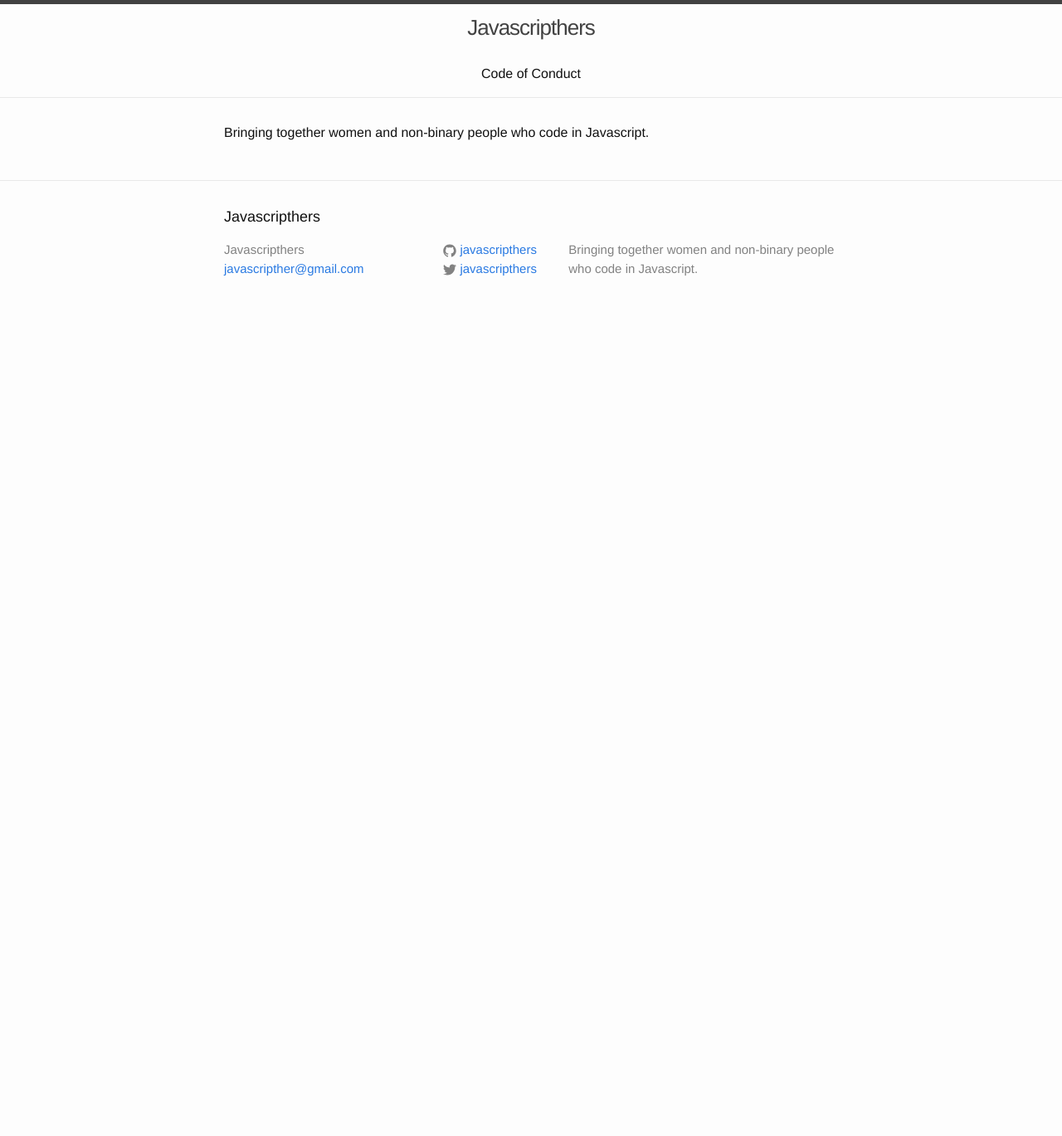
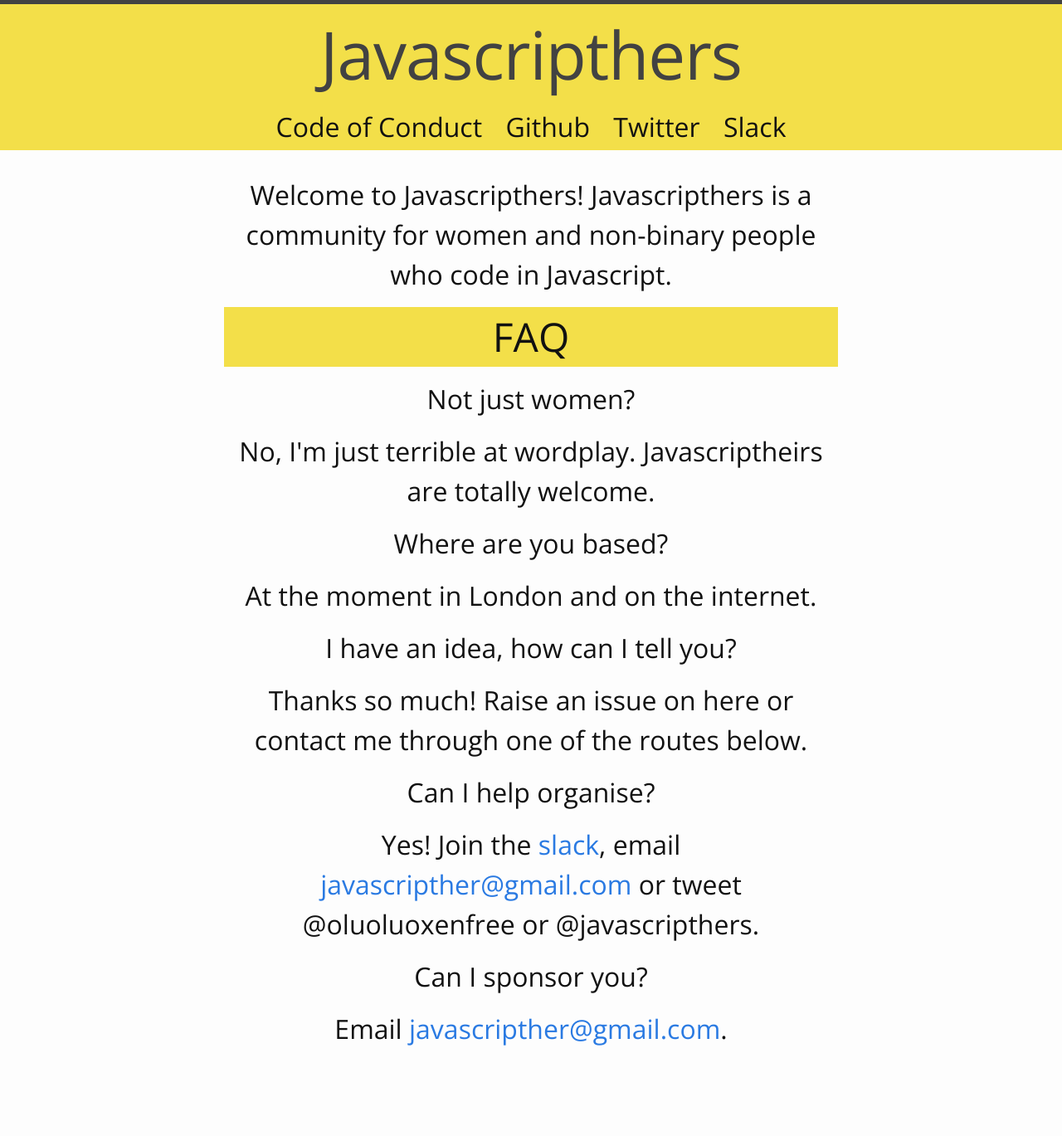
Before and after one commit to javascripthers/javascripthers.github.io, a Jekyll site: the page built from index.html, in a window 1280 px wide. Shown: the whole page at 83% size. Built offline with Jekyll 4.4.1, drawn with Linux system fonts in a browser that asks for light colours; before the commit the page ends 900 px from its top, so only the background shows below that.

Commit message:
simple site

```diff
--- a/_includes/footer.html
+++ b/_includes/footer.html
@@ -1,55 +1,3 @@
 <footer class="site-footer">
 
-  <div class="wrapper">
-
-    <h2 class="footer-heading">{{ site.title }}</h2>
-
-    <div class="footer-col-wrapper">
-      <div class="footer-col  footer-col-1">
-        <ul class="contact-list">
-          <li>{{ site.title }}</li>
-          <li><a href="mailto:{{ site.email }}">{{ site.email }}</a></li>
-        </ul>
-      </div>
-
-      <div class="footer-col  footer-col-2">
-        <ul class="social-media-list">
-          {% if site.github_username %}
-          <li>
-            <a href="https://github.com/{{ site.github_username }}">
-              <span class="icon  icon--github">
-                <svg viewBox="0 0 16 16">
-                  <path fill="#828282" d="M7.999,0.431c-4.285,0-7.76,3.474-7.76,7.761 c0,3.428,2.223,6.337,5.307,7.363c0.388,0.071,0.53-0.168,0.53-0.374c0-0.184-0.007-0.672-0.01-1.32 c-2.159,0.469-2.614-1.04-2.614-1.04c-0.353-0.896-0.862-1.135-0.862-1.135c-0.705-0.481,0.053-0.472,0.053-0.472 c0.779,0.055,1.189,0.8,1.189,0.8c0.692,1.186,1.816,0.843,2.258,0.645c0.071-0.502,0.271-0.843,0.493-1.037 C4.86,11.425,3.049,10.76,3.049,7.786c0-0.847,0.302-1.54,0.799-2.082C3.768,5.507,3.501,4.718,3.924,3.65 c0,0,0.652-0.209,2.134,0.796C6.677,4.273,7.34,4.187,8,4.184c0.659,0.003,1.323,0.089,1.943,0.261 c1.482-1.004,2.132-0.796,2.132-0.796c0.423,1.068,0.157,1.857,0.077,2.054c0.497,0.542,0.798,1.235,0.798,2.082 c0,2.981-1.814,3.637-3.543,3.829c0.279,0.24,0.527,0.713,0.527,1.437c0,1.037-0.01,1.874-0.01,2.129 c0,0.208,0.14,0.449,0.534,0.373c3.081-1.028,5.302-3.935,5.302-7.362C15.76,3.906,12.285,0.431,7.999,0.431z"/>
-                </svg>
-              </span>
-
-              <span class="username">{{ site.github_username }}</span>
-            </a>
-          </li>
-          {% endif %}
-
-          {% if site.twitter_username %}
-          <li>
-            <a href="https://twitter.com/{{ site.twitter_username }}">
-              <span class="icon  icon--twitter">
-                <svg viewBox="0 0 16 16">
-                  <path fill="#828282" d="M15.969,3.058c-0.586,0.26-1.217,0.436-1.878,0.515c0.675-0.405,1.194-1.045,1.438-1.809
-                  c-0.632,0.375-1.332,0.647-2.076,0.793c-0.596-0.636-1.446-1.033-2.387-1.033c-1.806,0-3.27,1.464-3.27,3.27 c0,0.256,0.029,0.506,0.085,0.745C5.163,5.404,2.753,4.102,1.14,2.124C0.859,2.607,0.698,3.168,0.698,3.767 c0,1.134,0.577,2.135,1.455,2.722C1.616,6.472,1.112,6.325,0.671,6.08c0,0.014,0,0.027,0,0.041c0,1.584,1.127,2.906,2.623,3.206 C3.02,9.402,2.731,9.442,2.433,9.442c-0.211,0-0.416-0.021-0.615-0.059c0.416,1.299,1.624,2.245,3.055,2.271 c-1.119,0.877-2.529,1.4-4.061,1.4c-0.264,0-0.524-0.015-0.78-0.046c1.447,0.928,3.166,1.469,5.013,1.469 c6.015,0,9.304-4.983,9.304-9.304c0-0.142-0.003-0.283-0.009-0.423C14.976,4.29,15.531,3.714,15.969,3.058z"/>
-                </svg>
-              </span>
-
-              <span class="username">{{ site.twitter_username }}</span>
-            </a>
-          </li>
-          {% endif %}
-        </ul>
-      </div>
-
-      <div class="footer-col  footer-col-3">
-        <p class="text">{{ site.description }}</p>
-      </div>
-    </div>
-
-  </div>
-
 </footer>
--- a/_includes/head.html
+++ b/_includes/head.html
@@ -9,4 +9,5 @@
   <link rel="stylesheet" href="{{ "/css/main.css" | prepend: site.baseurl }}">
   <link rel="canonical" href="{{ page.url | replace:'index.html','' | prepend: site.baseurl | prepend: site.url }}">
   <link rel="alternate" type="application/rss+xml" title="{{ site.title }}" href="{{ "/feed.xml" | prepend: site.baseurl | prepend: site.url }}" />
+  <link href='https://fonts.googleapis.com/css?family=Open+Sans' rel='stylesheet' type='text/css'>
 </head>
--- a/_includes/header.html
+++ b/_includes/header.html
@@ -19,6 +19,9 @@
           <a class="page-link" href="{{ page.url | prepend: site.baseurl }}">{{ page.title }}</a>
           {% endif %}
         {% endfor %}
+        <a class="page-link" href="https://github.com/javascripthers">Github</a>
+        <a class="page-link" href="https://twitter.com/javascripthers">Twitter</a>
+        <a class="page-link" href="https://javascripthers.herokuapp.com/">Slack</a>
       </div>
     </nav>
 
--- a/_sass/_layout.scss
+++ b/_sass/_layout.scss
@@ -3,17 +3,16 @@
  */
 .site-header {
     border-top: 5px solid $grey-color-dark;
-    border-bottom: 1px solid $grey-color-light;
     min-height: 56px;
     text-align: center;
+    background-color: #f3df49;
 
     // Positioning context for the mobile navigation icon
     position: relative;
 }
 
 .site-title {
-    font-size: 26px;
-    line-height: 56px;
+    font-size: 5rem;
     letter-spacing: -1px;
     margin-bottom: 0;
 
@@ -25,6 +24,7 @@
 
 .site-nav {
     line-height: 56px;
+    font-size: 2rem;
 
     .menu-icon {
         display: none;
@@ -91,7 +91,6 @@
  * Site footer
  */
 .site-footer {
-    border-top: 1px solid $grey-color-light;
     padding: $spacing-unit 0;
 }
 
@@ -162,10 +161,16 @@
  */
 .page-content {
     padding: $spacing-unit 0;
+    text-align: center;
+    font-size: 2rem;
+
+    h2 {
+        background-color: #f3df49;
+    }
 }
 
 .page-heading {
-    font-size: 20px;
+    font-size: 20rem;
 }
 
 .post-list {
--- a/css/main.scss
+++ b/css/main.scss
@@ -6,7 +6,7 @@
 
 
 // Our variables
-$base-font-family: Helvetica, Arial, sans-serif;
+$base-font-family: 'Open Sans', sans-serif;
 $base-font-size:   16px;
 $small-font-size:  $base-font-size * 0.875;
 $base-line-height: 1.5;
--- a/index.html
+++ b/index.html
@@ -4,6 +4,28 @@
 
 <div class="home">
 
-  <p>Bringing together women and non-binary people who code in Javascript.</p>
+    <p>Welcome to Javascripthers! Javascripthers is a community for women and non-binary people who code in Javascript.</p>
 
-</div>
+    <h2>FAQ</h2>
+
+    <p>Not just women?</p>
+
+    <p>No, I'm just terrible at wordplay. Javascriptheirs are totally welcome.</p>
+
+    <p>Where are you based?</p>
+
+    <p>At the moment in London and on the internet.</p>
+
+    <p>I have an idea, how can I tell you?</p>
+
+    <p>Thanks so much! Raise an issue on here or contact me through one of the routes below.</p>
+
+    <p>Can I help organise?</p>
+
+    <p>Yes! Join the <a href="https://javascripthers.herokuapp.com/">slack</a>, email <a href="mailto:javascripther@gmail.com">javascripther@gmail.com</a> or tweet @oluoluoxenfree or @javascripthers.</p>
+
+    <p>Can I sponsor you?</p>
+
+    <p>Email <a href="mailto:javascripther@gmail.com">javascripther@gmail.com</a>.</p>
+
+  </div>
```
